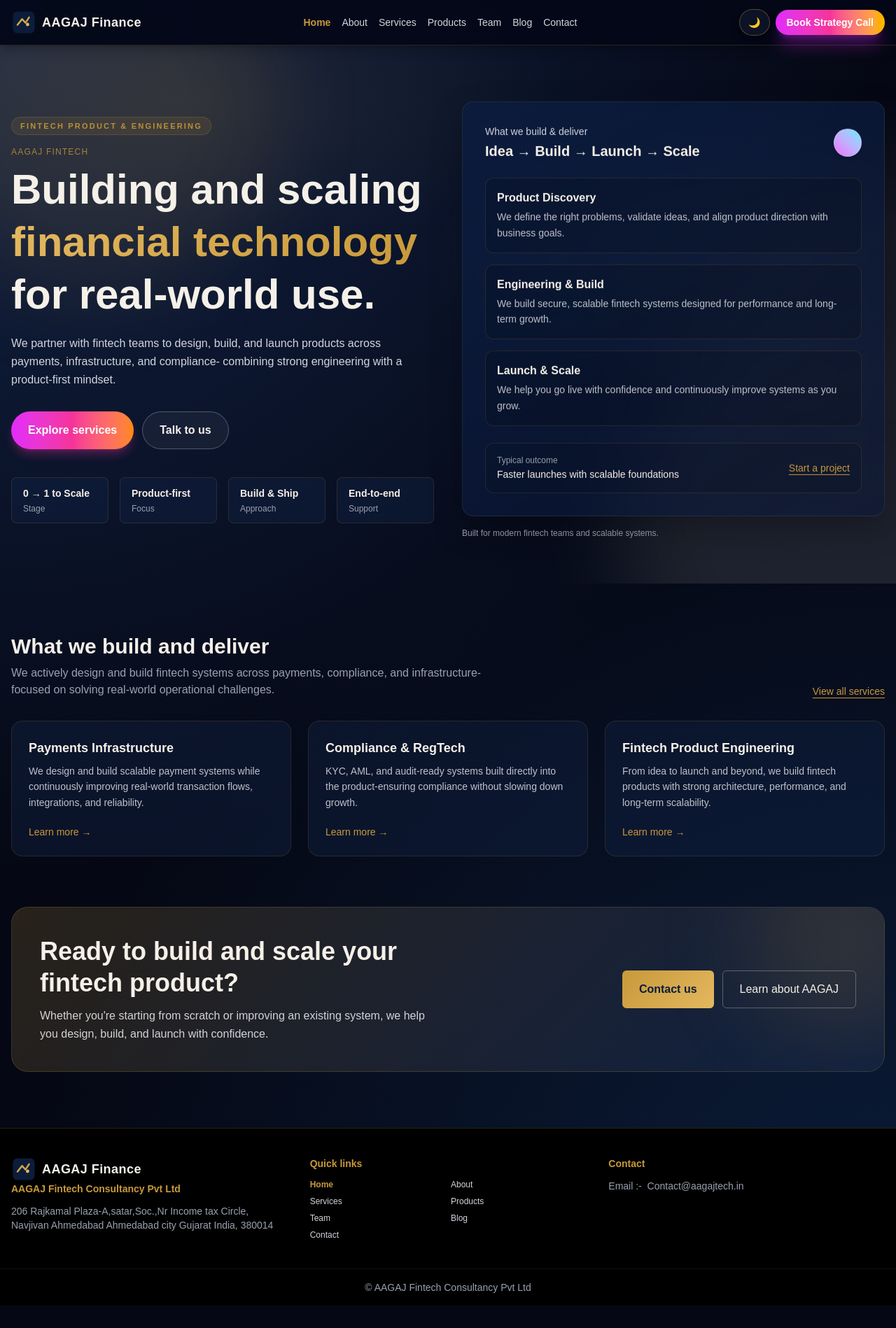
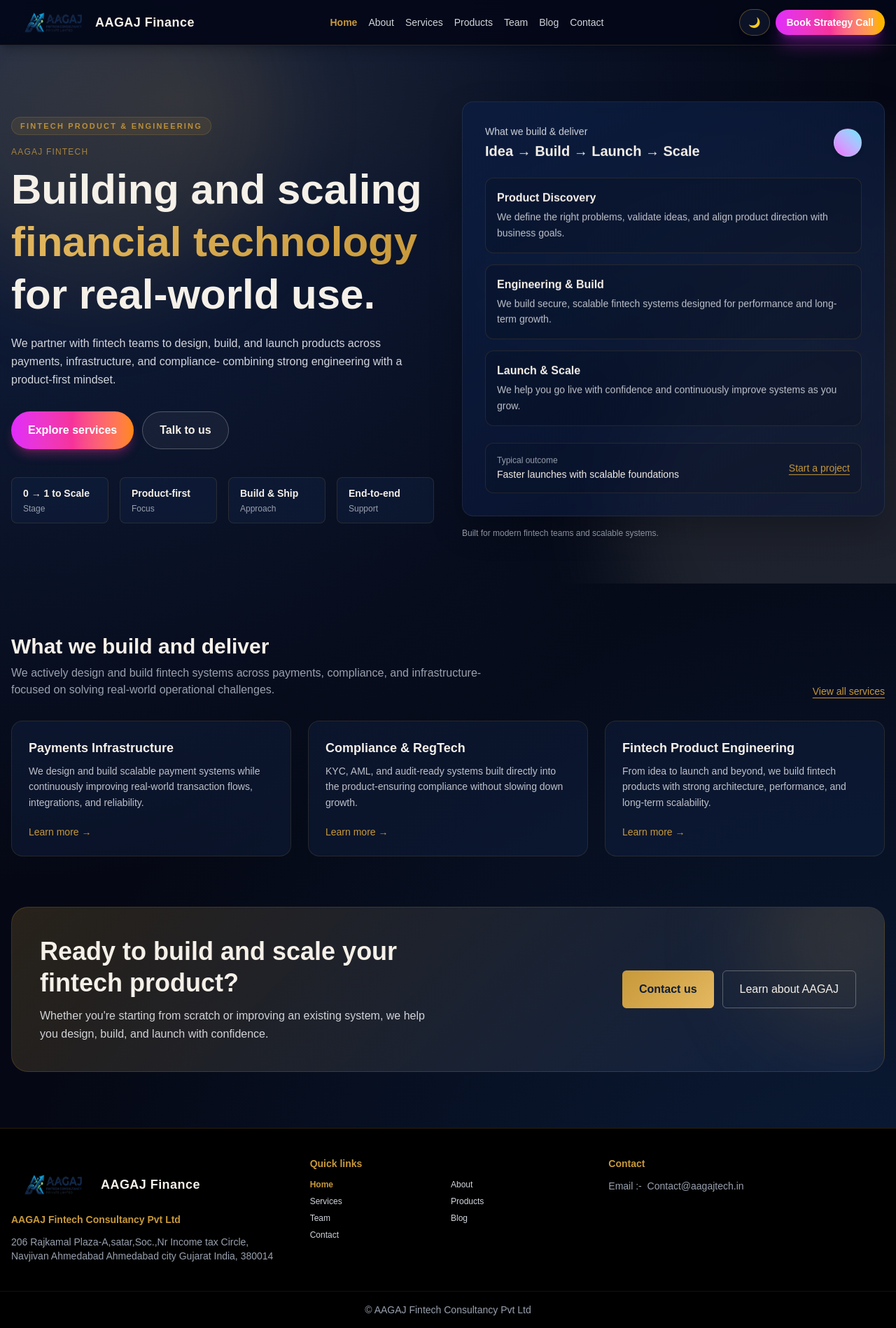
Before and after one commit to Prakharbansall/AAGAJ, a React (Vite) app: page / in a window 1280 px wide. Shown: the whole page at 70% size. Before the commit the page ends 1866 px from the top, so only its background shows below. Built offline with nearby package versions, Linux system fonts and the light colour scheme.

Commit message:
logo chnage

```diff
--- a/src/components/Footer.jsx
+++ b/src/components/Footer.jsx
@@ -1,4 +1,5 @@
 import { useEffect } from "react";
+import logo from "../assets/logo.png"
 
 function Footer({ page, setPage }) {
   const navLinks = [
@@ -29,11 +30,7 @@
             rel="noreferrer"
             className="text-cream font-extrabold tracking-wide text-base md:text-lg flex items-center gap-2"
           >
-            <img
-              src="/logo.svg"
-              alt="AAGAJ logo"
-              className="h-8 w-8 md:h-9 md:w-9"
-            />
+          <img src={logo} alt="AAGAJ logo" className="h-20 w-30" />
             <span className="hidden sm:inline">AAGAJ Finance</span>
           </a>
 
--- a/src/components/Navbar.jsx
+++ b/src/components/Navbar.jsx
@@ -1,5 +1,6 @@
 import { useEffect, useState } from "react";
 import { PAGES } from "../App";
+import logo from "../assets/logo.png"
 
 function Navbar({ page, setPage }) {
   const [open, setOpen] = useState(false);
@@ -35,9 +36,9 @@
           href="https://aagajtech.in/"
           target="_blank"
           rel="noreferrer"
-          className="text-cream font-extrabold tracking-wide text-base md:text-lg flex items-center gap-2 focus:outline-none"
+          className="text-cream font-extrabold tracking-wide text-base md:text-lg flex items-center focus:outline-none"
         >
-          <img src="/logo.svg" alt="AAGAJ logo" className="h-8 w-8 md:h-9 md:w-9" />
+          <img src={logo} alt="AAGAJ logo" className="h-20 w-30" />
           <span className="hidden sm:inline">AAGAJ Finance</span>
         </a>
 
```
Also changed, not shown: src/assets/logo.png (added).
